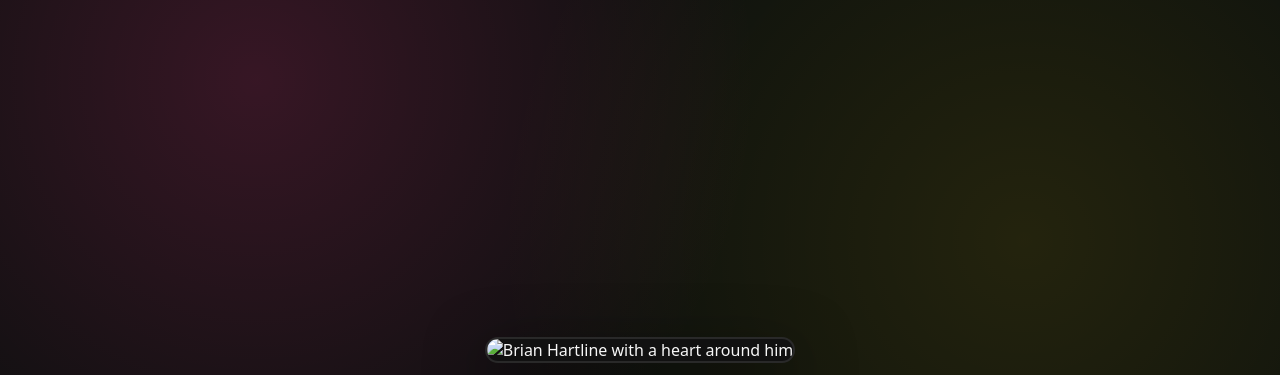
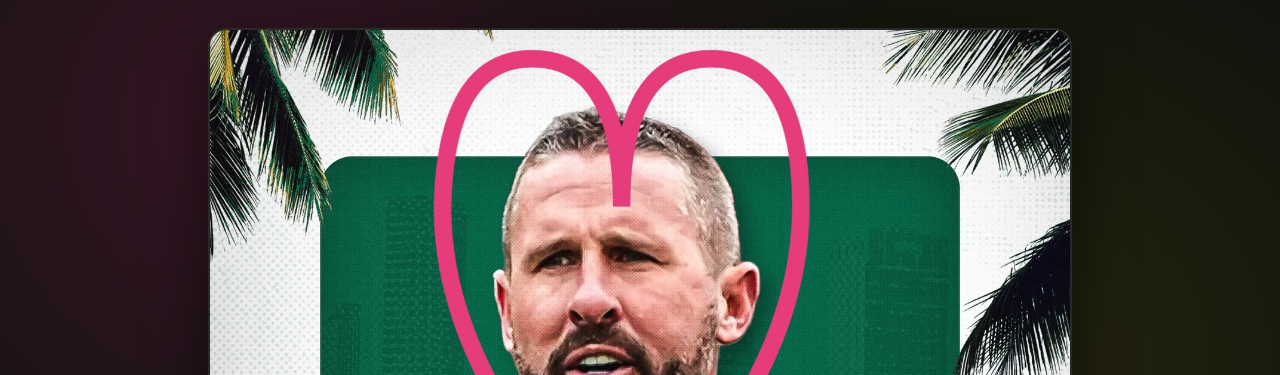
Before and after one commit to atjones0011/hartline, a plain HTML site: page index.html in a window 1280 px wide. Shown: the top 375 px of the page. Drawn offline with Linux system fonts and the light colour scheme.

Commit message:
Update index.html

```diff
--- a/index.html
+++ b/index.html
@@ -44,7 +44,7 @@
   <body>
     <main>
       <!-- Put hartline_heart.png in the same folder as this HTML file -->
-      <img src="hartline_heart.png" alt="Brian Hartline with a heart around him" />
+      <img src="hartline.jpg" alt="Brian Hartline with a heart around him" />
       <h1>No. He's perfect</h1>
     </main>
   </body>
```
